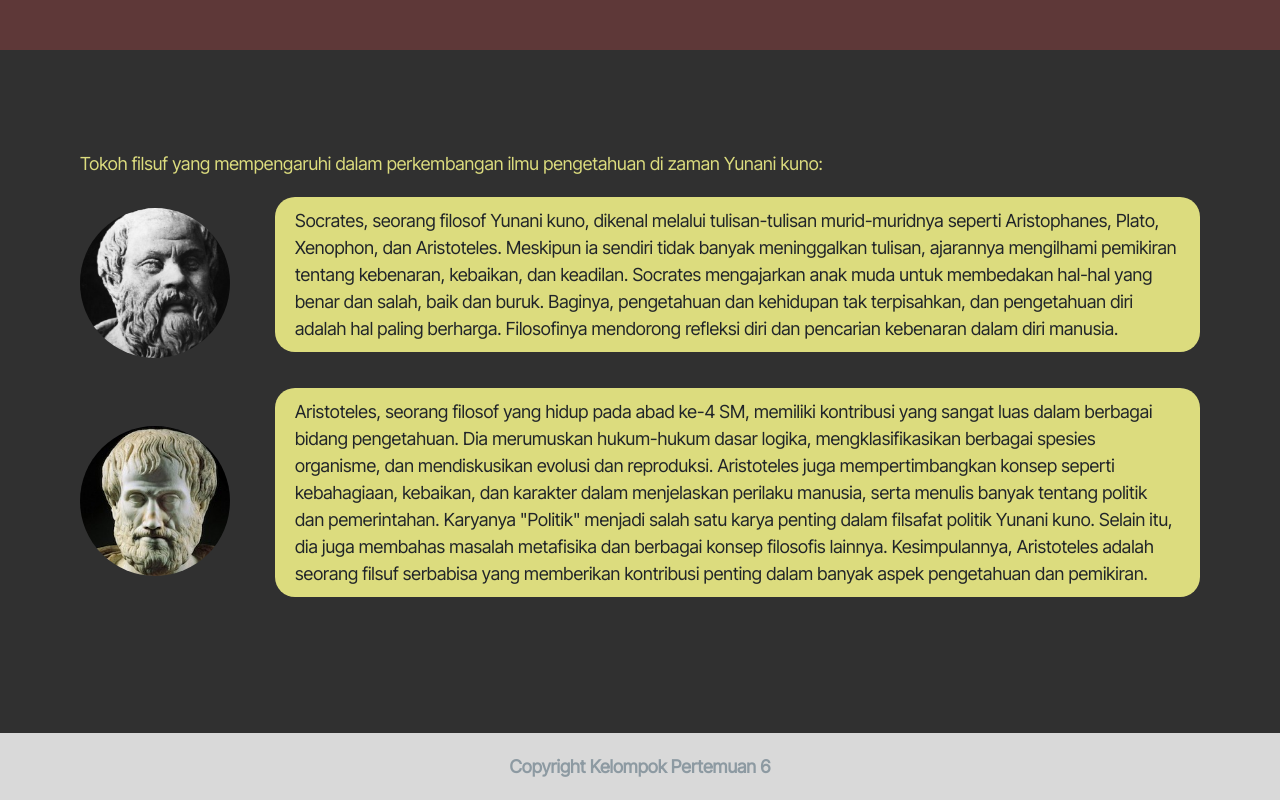
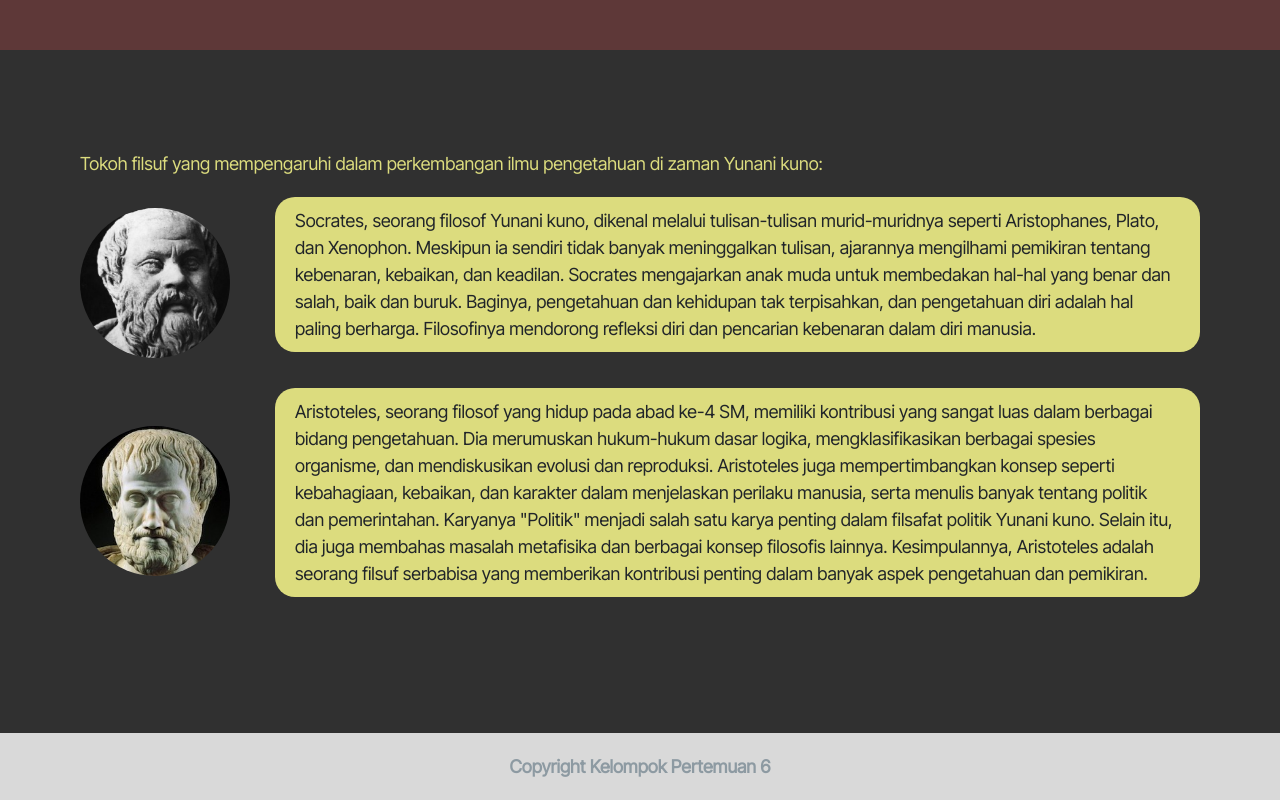
Before and after one commit to yunpnzr/TugasFilsafat, a plain HTML site: page yunani_kuno/yunani_kuno.html in a window 1280 px wide. Shown: the part 3403-4203 px from the top of the page. Drawn offline with nearby package versions, Linux system fonts and the light colour scheme.

Commit message:
Change yunani_kuno.html

```diff
--- a/yunani_kuno/yunani_kuno.html
+++ b/yunani_kuno/yunani_kuno.html
@@ -132,7 +132,7 @@
             <div class="content-dialog-card-four">
                 <div class="content-dialog">
                     <img src="../asset/img/socrates.jpg" alt="Socrates">
-                    <p>Socrates, seorang filosof Yunani kuno, dikenal melalui tulisan-tulisan murid-muridnya seperti Aristophanes, Plato, Xenophon, dan Aristoteles. Meskipun ia sendiri tidak banyak meninggalkan tulisan, ajarannya mengilhami pemikiran tentang kebenaran, kebaikan, dan keadilan. Socrates mengajarkan anak muda untuk membedakan hal-hal yang benar dan salah, baik dan buruk. Baginya, pengetahuan dan kehidupan tak terpisahkan, dan pengetahuan diri adalah hal paling berharga. Filosofinya mendorong refleksi diri dan pencarian kebenaran dalam diri manusia.</p>
+                    <p>Socrates, seorang filosof Yunani kuno, dikenal melalui tulisan-tulisan murid-muridnya seperti Aristophanes, Plato, dan Xenophon. Meskipun ia sendiri tidak banyak meninggalkan tulisan, ajarannya mengilhami pemikiran tentang kebenaran, kebaikan, dan keadilan. Socrates mengajarkan anak muda untuk membedakan hal-hal yang benar dan salah, baik dan buruk. Baginya, pengetahuan dan kehidupan tak terpisahkan, dan pengetahuan diri adalah hal paling berharga. Filosofinya mendorong refleksi diri dan pencarian kebenaran dalam diri manusia.</p>
                 </div>
                 <div class="content-dialog">
                     <img src="../asset/img/aristoteles.jpg" alt="Aristoteles">
```
